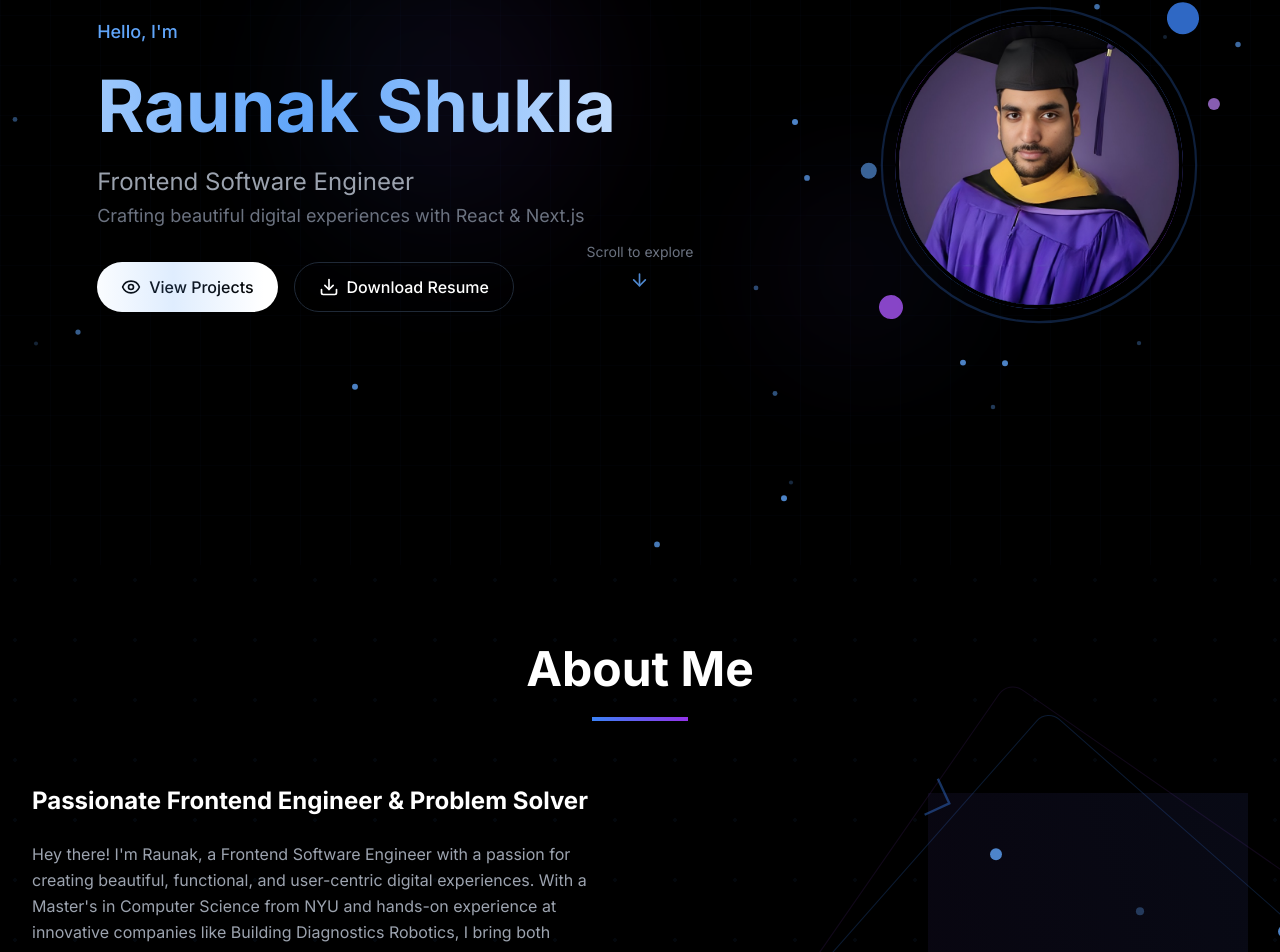
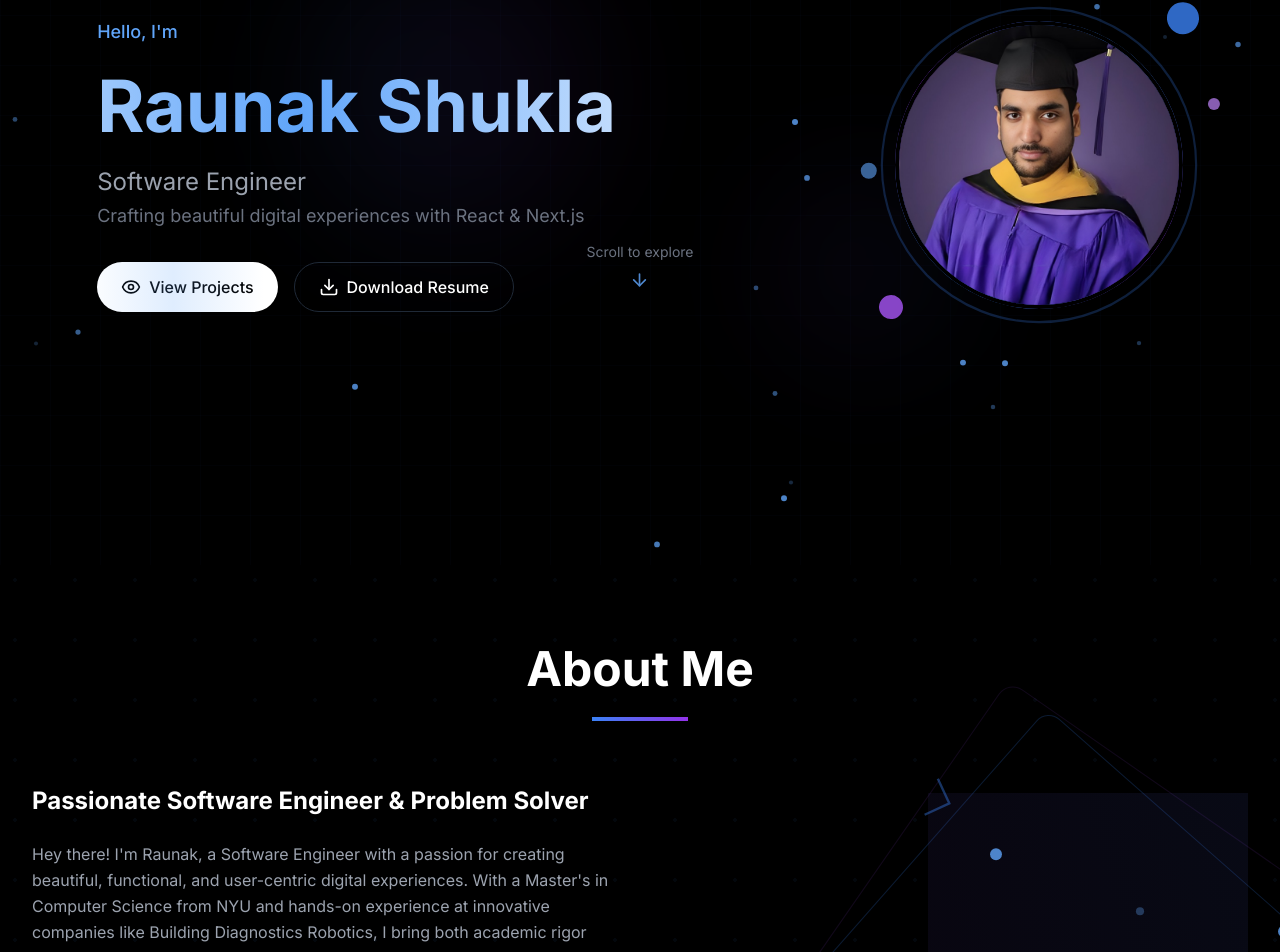
Before and after one commit to Raunak017/Personal-Portfolio-1p, a Next.js app: page / in a window 1280 px wide. Shown: the part 235-1187 px from the top of the page. Built offline with nearby package versions, Linux system fonts and the light colour scheme.

Commit message:
minor text changes

```diff
--- a/components/About.tsx
+++ b/components/About.tsx
@@ -39,14 +39,14 @@ export default function About() {
             animate={isInView ? { opacity: 1, x: 0 } : {}}
             transition={{ duration: 0.8, delay: 0.2 }}
           >
-            <h3 className="text-2xl font-bold mb-6 text-white">Passionate Frontend Engineer & Problem Solver</h3>
+            <h3 className="text-2xl font-bold mb-6 text-white">Passionate Software Engineer & Problem Solver</h3>
             <div className="space-y-4 text-gray-400 leading-relaxed">
               <motion.p
                 initial={{ opacity: 0, y: 20 }}
                 animate={isInView ? { opacity: 1, y: 0 } : {}}
                 transition={{ duration: 0.6, delay: 0.4 }}
               >
-                Hey there! I'm Raunak, a Frontend Software Engineer with a passion for creating beautiful, functional,
+                Hey there! I'm Raunak, a Software Engineer with a passion for creating beautiful, functional,
                 and user-centric digital experiences. With a Master's in Computer Science from NYU and hands-on
                 experience at innovative companies like Building Diagnostics Robotics, I bring both academic rigor and
                 practical expertise to every project.
--- a/components/Hero.tsx
+++ b/components/Hero.tsx
@@ -130,7 +130,7 @@ export default function Hero() {
                 animate={{ opacity: [0.7, 1, 0.7] }}
                 transition={{ duration: 2, repeat: Number.POSITIVE_INFINITY }}
               >
-                Frontend Software Engineer
+                Software Engineer
               </motion.span>
               <br />
               <span className="text-lg text-gray-500">Crafting beautiful digital experiences with React & Next.js</span>
--- a/package.json
+++ b/package.json
@@ -42,7 +42,7 @@
     "class-variance-authority": "^0.7.1",
     "clsx": "^2.1.1",
     "cmdk": "1.0.4",
-    "date-fns": "4.1.0",
+    "date-fns": "^2.28.0",
     "embla-carousel-react": "8.5.1",
     "framer-motion": "latest",
     "gsap": "latest",
```
Also changed, not shown: 2 other files (tests, documents, lock files or other folders).
